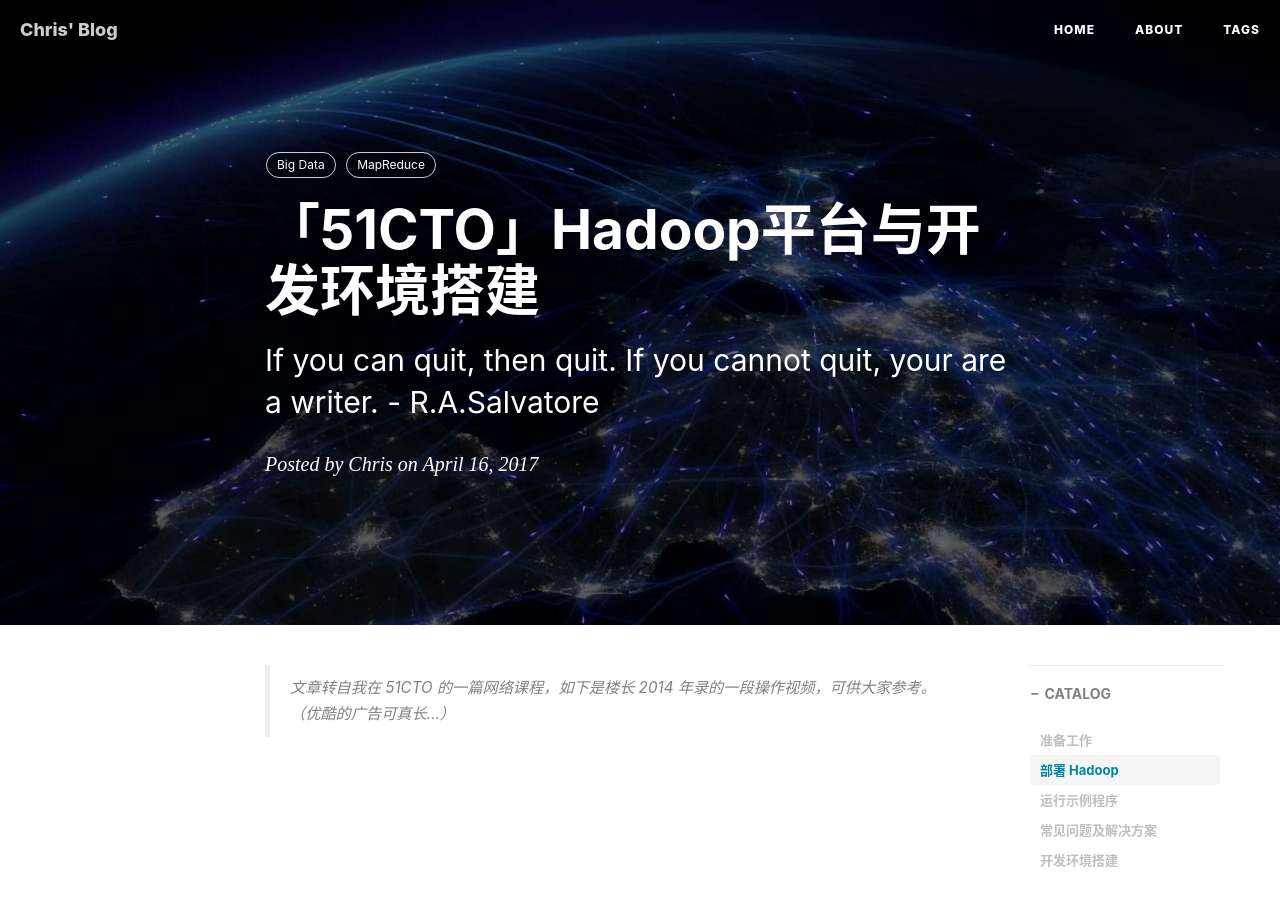
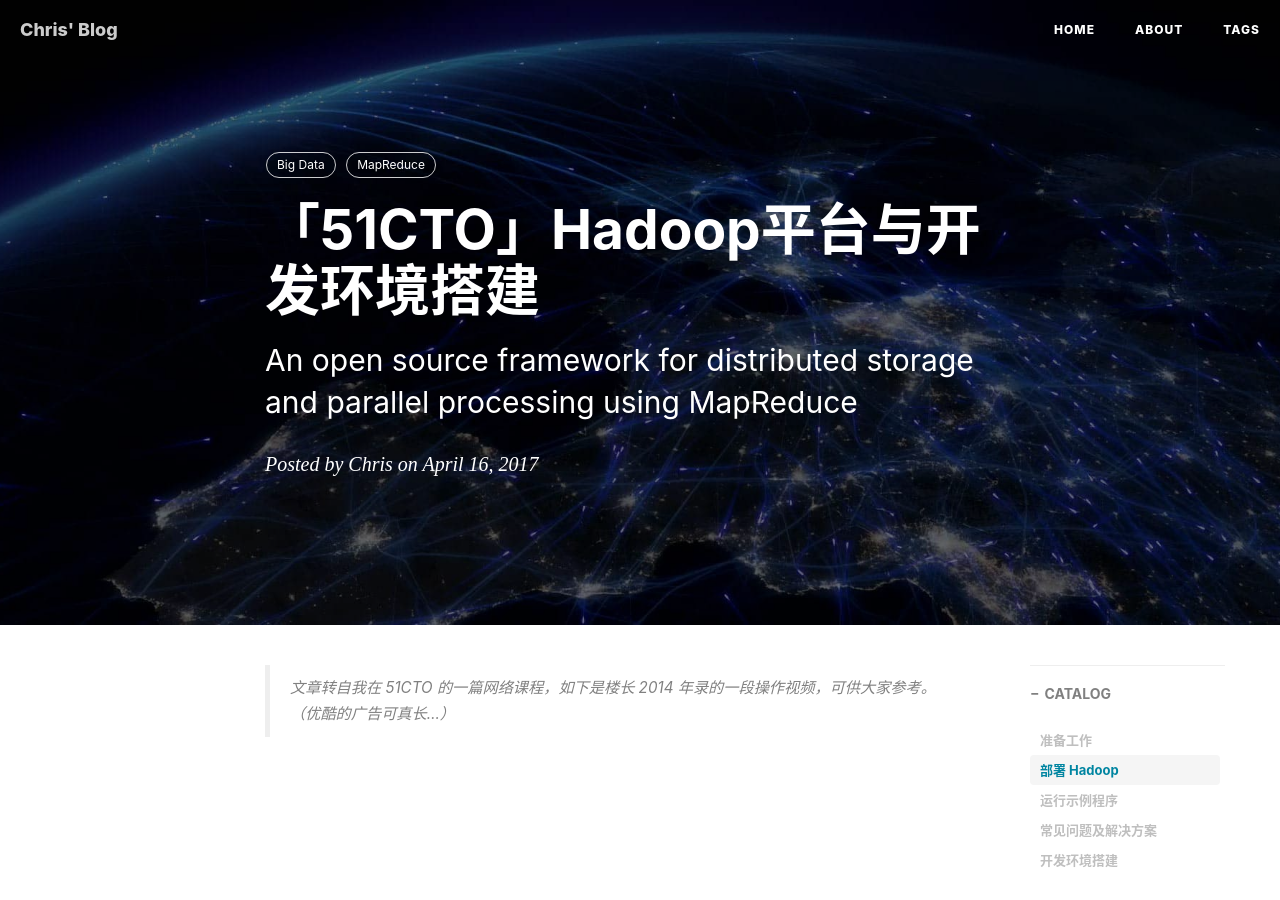
Before and after one commit to liclong/liclong.github.io, a Jekyll site: the page built from _posts/2017-04-16-hadoop-implementation.markdown, in a window 1280 px wide and 900 px high. Built offline with Jekyll 4.4.1, drawn with Linux system fonts in a browser that asks for light colours; nearby versions of some CDN libraries; comment, search, counter and statistics services are not loaded.

Commit message:
update post two

```diff
--- a/_posts/2017-04-16-hadoop-implementation.markdown
+++ b/_posts/2017-04-16-hadoop-implementation.markdown
@@ -1,7 +1,7 @@
 ---
 layout:     post
 title:      "「51CTO」Hadoop平台与开发环境搭建"
-subtitle:   "If you can quit, then quit. If you cannot quit, your are a writer. - R.A.Salvatore"
+subtitle:   "An open source framework for distributed storage and parallel processing using MapReduce"
 date:       2017-04-16 12:00:00
 author:     "Chris"
 header-img: "img/post-bg-os-metro.jpg"
```
Also changed, not shown: 4 other files.
